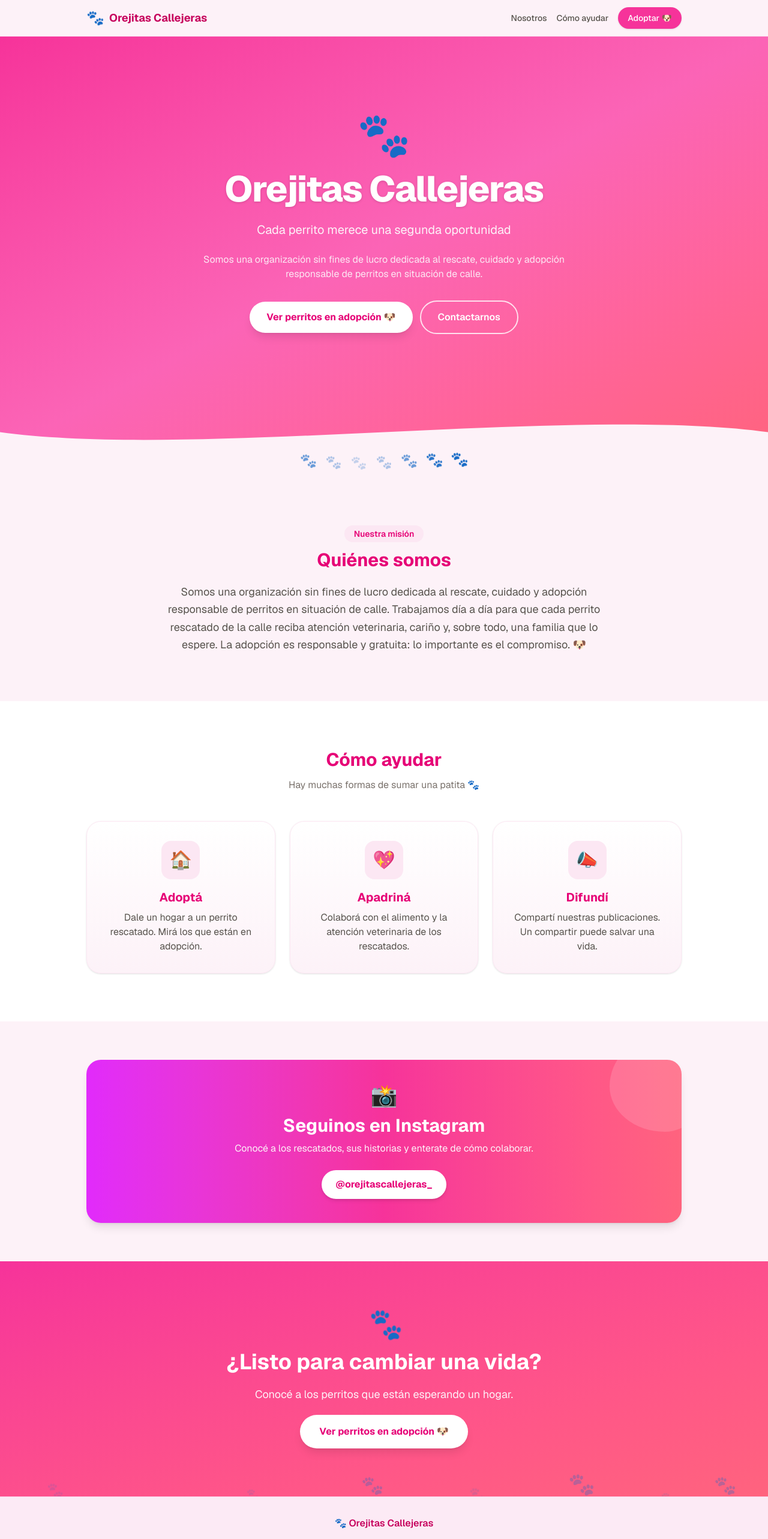
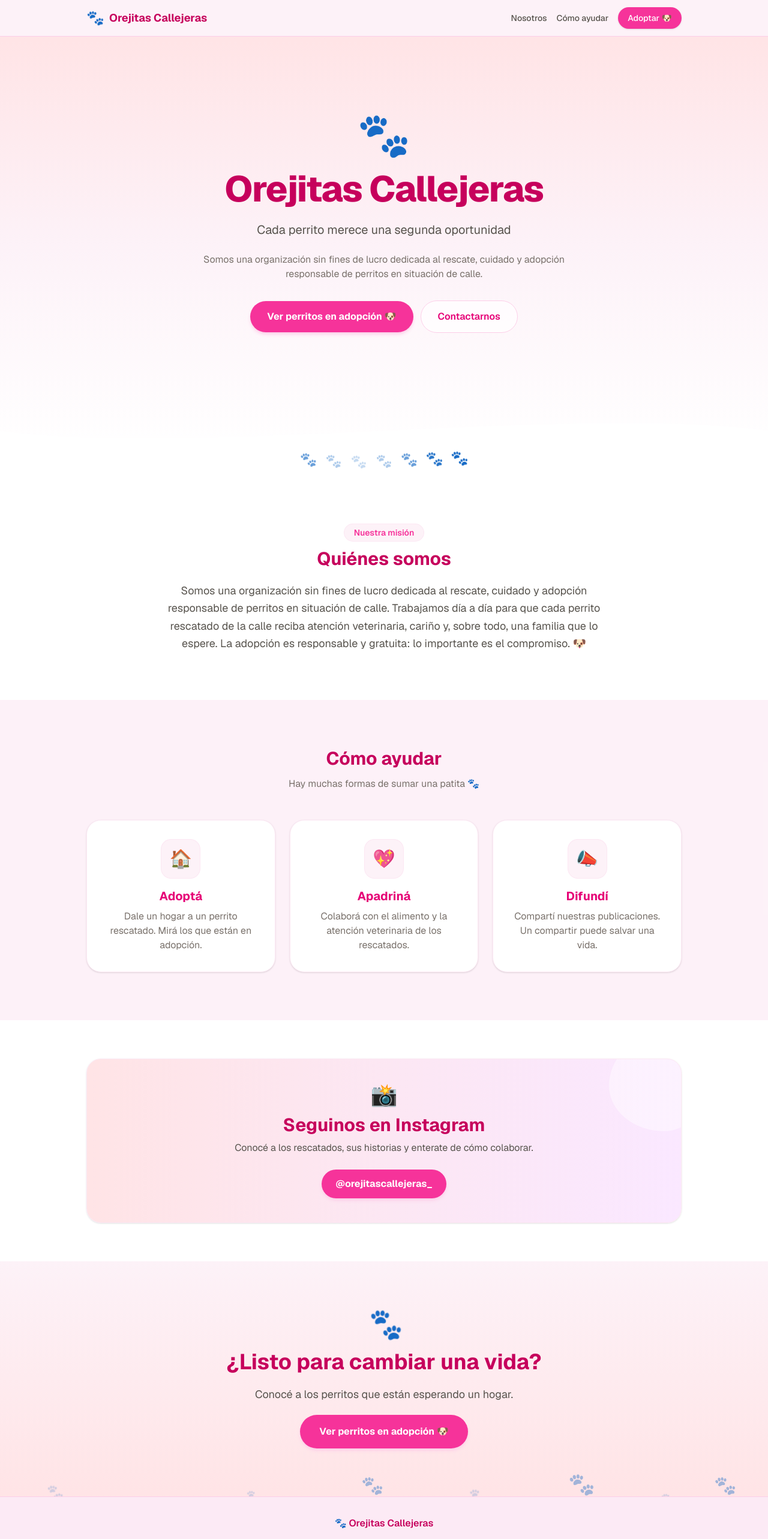
Before and after one commit to julietatumburus/orejitas-callejeras, a Next.js app: page / in a window 1280 px wide. Shown: the top 2566 px of the page at 60% size. Built offline with nearby package versions, Linux system fonts and the light colour scheme.

Commit message:
UI mas suave: hero claro, menos contraste, patitas en rose tenue
Co-Authored-By: Claude Opus 4.8 (1M context) <noreply@anthropic.com>

```diff
--- a/app/page.tsx
+++ b/app/page.tsx
@@ -12,23 +12,21 @@ export default function Home() {
     <>
       <Navbar />
 
-      {/* ---------- HERO ---------- */}
-      <section className="relative overflow-hidden bg-gradient-to-br from-pink-500 via-pink-400 to-rose-400 text-white">
-        <FloatingPaws />
+      {/* ---------- HERO (suave, rosa empolvado) ---------- */}
+      <section className="relative overflow-hidden bg-gradient-to-b from-rose-100 via-pink-50 to-white">
+        <FloatingPaws colorClass="text-rose-300/50" />
         <div className="relative mx-auto flex max-w-5xl flex-col items-center gap-6 px-4 py-24 text-center sm:py-32">
-          <span className="enter inline-block text-7xl animate-bob" style={{ animationDelay: "0s" }}>
-            🐾
-          </span>
+          <span className="enter inline-block text-7xl animate-bob">🐾</span>
           <h1
-            className="enter text-4xl font-extrabold tracking-tight drop-shadow-sm sm:text-6xl"
+            className="enter text-4xl font-extrabold tracking-tight text-pink-700 sm:text-6xl"
             style={{ animationDelay: "0.1s" }}
           >
             {ORG.name}
           </h1>
-          <p className="enter max-w-2xl text-lg text-pink-50 sm:text-xl" style={{ animationDelay: "0.2s" }}>
+          <p className="enter max-w-2xl text-lg text-stone-600 sm:text-xl" style={{ animationDelay: "0.2s" }}>
             {ORG.tagline}
           </p>
-          <p className="enter max-w-2xl text-pink-100" style={{ animationDelay: "0.3s" }}>
+          <p className="enter max-w-2xl text-stone-500" style={{ animationDelay: "0.3s" }}>
             {ORG.description}
           </p>
           <div
@@ -37,7 +35,7 @@ export default function Home() {
           >
             <Link
               href="/adoptar"
-              className="rounded-full bg-white px-7 py-3.5 text-base font-bold text-pink-600 shadow-lg transition hover:scale-105 hover:shadow-xl"
+              className="rounded-full bg-pink-500 px-7 py-3.5 text-base font-bold text-white shadow-md shadow-pink-200 transition hover:scale-105 hover:bg-pink-600"
             >
               Ver perritos en adopción 🐶
             </Link>
@@ -45,23 +43,23 @@ export default function Home() {
               href={whatsappGeneralLink()}
               target="_blank"
               rel="noopener noreferrer"
-              className="rounded-full border-2 border-white/80 px-7 py-3.5 text-base font-semibold text-white backdrop-blur-sm transition hover:bg-white/15"
+              className="rounded-full border border-pink-200 bg-white/70 px-7 py-3.5 text-base font-semibold text-pink-600 backdrop-blur-sm transition hover:bg-white"
             >
               Contactarnos
             </a>
           </div>
         </div>
 
-        {/* Onda decorativa que separa el hero del contenido */}
+        {/* Onda suave que separa el hero del contenido */}
         <div className="relative">
           <svg viewBox="0 0 1440 80" className="block w-full" preserveAspectRatio="none" aria-hidden="true">
-            <path fill="#fdf2f8" d="M0,40 C360,90 1080,-10 1440,40 L1440,80 L0,80 Z" />
+            <path fill="#ffffff" d="M0,40 C360,90 1080,-10 1440,40 L1440,80 L0,80 Z" />
           </svg>
         </div>
       </section>
 
       {/* ---------- Rastro de patitas ---------- */}
-      <div className="flex justify-center gap-3 bg-pink-50 pb-2 text-2xl">
+      <div className="flex justify-center gap-3 bg-white pb-2 text-2xl text-rose-300">
         {Array.from({ length: 7 }).map((_, i) => (
           <span
             key={i}
@@ -74,13 +72,13 @@ export default function Home() {
       </div>
 
       {/* ---------- Quiénes somos ---------- */}
-      <section id="nosotros" className="bg-pink-50">
+      <section id="nosotros" className="bg-white">
         <div className="mx-auto max-w-4xl px-4 py-20 text-center">
           <Reveal>
-            <span className="mb-3 inline-block rounded-full bg-pink-100 px-4 py-1 text-sm font-semibold text-pink-600">
+            <span className="mb-3 inline-block rounded-full bg-pink-50 px-4 py-1 text-sm font-semibold text-pink-500 ring-1 ring-pink-100">
               Nuestra misión
             </span>
-            <h2 className="text-3xl font-bold text-pink-600">Quiénes somos</h2>
+            <h2 className="text-3xl font-bold text-pink-700">Quiénes somos</h2>
           </Reveal>
           <Reveal delay={150}>
             <p className="mx-auto mt-5 max-w-3xl text-lg leading-relaxed text-stone-600">
@@ -93,21 +91,21 @@ export default function Home() {
       </section>
 
       {/* ---------- Cómo ayudar ---------- */}
-      <section id="ayudar" className="bg-white">
+      <section id="ayudar" className="bg-pink-50/60">
         <div className="mx-auto max-w-5xl px-4 py-20">
           <Reveal>
-            <h2 className="text-center text-3xl font-bold text-pink-600">Cómo ayudar</h2>
+            <h2 className="text-center text-3xl font-bold text-pink-700">Cómo ayudar</h2>
             <p className="mt-3 text-center text-stone-500">Hay muchas formas de sumar una patita 🐾</p>
           </Reveal>
           <div className="mt-12 grid gap-6 sm:grid-cols-3">
             {ORG.ayuda.map((item, i) => (
               <Reveal key={item.titulo} delay={i * 120}>
-                <div className="group h-full rounded-3xl border border-pink-100 bg-gradient-to-b from-white to-pink-50 p-8 text-center shadow-sm transition duration-300 hover:-translate-y-2 hover:border-pink-200 hover:shadow-xl">
-                  <div className="mx-auto mb-4 flex h-16 w-16 items-center justify-center rounded-2xl bg-pink-100 text-3xl transition group-hover:scale-110">
+                <div className="group h-full rounded-3xl border border-pink-100 bg-white p-8 text-center shadow-sm transition duration-300 hover:-translate-y-1.5 hover:shadow-lg hover:shadow-pink-100">
+                  <div className="mx-auto mb-4 flex h-16 w-16 items-center justify-center rounded-2xl bg-pink-50 text-3xl ring-1 ring-pink-100 transition group-hover:scale-110">
                     {AYUDA_ICONS[i] ?? "🐾"}
                   </div>
                   <h3 className="text-xl font-bold text-pink-600">{item.titulo}</h3>
-                  <p className="mt-2 text-stone-600">{item.texto}</p>
+                  <p className="mt-2 text-stone-500">{item.texto}</p>
                 </div>
               </Reveal>
             ))}
@@ -115,24 +113,24 @@ export default function Home() {
         </div>
       </section>
 
-      {/* ---------- Instagram ---------- */}
+      {/* ---------- Instagram (suave) ---------- */}
       {ORG.instagram && (
-        <section className="bg-pink-50">
+        <section className="bg-white">
           <div className="mx-auto max-w-5xl px-4 py-16">
             <Reveal>
-              <div className="relative overflow-hidden rounded-3xl bg-gradient-to-r from-fuchsia-500 via-pink-500 to-rose-400 p-10 text-center text-white shadow-lg">
-                <div className="animate-blob absolute -right-10 -top-10 h-40 w-40 bg-white/15" aria-hidden="true" />
+              <div className="relative overflow-hidden rounded-3xl border border-pink-100 bg-gradient-to-r from-rose-100 via-pink-100 to-fuchsia-100 p-10 text-center shadow-sm">
+                <div className="animate-blob absolute -right-10 -top-10 h-40 w-40 bg-white/40" aria-hidden="true" />
                 <div className="relative">
                   <p className="text-4xl">📸</p>
-                  <h2 className="mt-3 text-2xl font-bold sm:text-3xl">Seguinos en Instagram</h2>
-                  <p className="mx-auto mt-2 max-w-xl text-pink-50">
+                  <h2 className="mt-3 text-2xl font-bold text-pink-700 sm:text-3xl">Seguinos en Instagram</h2>
+                  <p className="mx-auto mt-2 max-w-xl text-stone-600">
                     Conocé a los rescatados, sus historias y enterate de cómo colaborar.
                   </p>
                   <a
                     href={ORG.instagram}
                     target="_blank"
                     rel="noopener noreferrer"
-                    className="mt-6 inline-flex items-center gap-2 rounded-full bg-white px-6 py-3 font-bold text-pink-600 shadow-md transition hover:scale-105"
+                    className="mt-6 inline-flex items-center gap-2 rounded-full bg-pink-500 px-6 py-3 font-bold text-white shadow-md shadow-pink-200 transition hover:scale-105 hover:bg-pink-600"
                   >
                     @orejitascallejeras_
                   </a>
@@ -143,18 +141,18 @@ export default function Home() {
         </section>
       )}
 
-      {/* ---------- CTA final ---------- */}
-      <section className="relative overflow-hidden bg-gradient-to-br from-pink-500 to-rose-400 text-white">
-        <FloatingPaws />
+      {/* ---------- CTA final (suave) ---------- */}
+      <section className="relative overflow-hidden bg-gradient-to-b from-pink-50 to-rose-100">
+        <FloatingPaws colorClass="text-rose-300/40" />
         <div className="relative mx-auto flex max-w-5xl flex-col items-center gap-5 px-4 py-20 text-center">
           <span className="text-5xl animate-wiggle">🐾</span>
-          <h2 className="text-3xl font-bold sm:text-4xl">¿Listo para cambiar una vida?</h2>
-          <p className="max-w-xl text-lg text-pink-50">
+          <h2 className="text-3xl font-bold text-pink-700 sm:text-4xl">¿Listo para cambiar una vida?</h2>
+          <p className="max-w-xl text-lg text-stone-600">
             Conocé a los perritos que están esperando un hogar.
           </p>
           <Link
             href="/adoptar"
-            className="rounded-full bg-white px-8 py-4 text-base font-bold text-pink-600 shadow-lg transition hover:scale-105 hover:shadow-xl"
+            className="rounded-full bg-pink-500 px-8 py-4 text-base font-bold text-white shadow-md shadow-pink-200 transition hover:scale-105 hover:bg-pink-600"
           >
             Ver perritos en adopción 🐶
           </Link>
--- a/components/FloatingPaws.tsx
+++ b/components/FloatingPaws.tsx
@@ -1,22 +1,26 @@
 /** Patitas 🐾 que flotan hacia arriba de fondo (decorativo, animación CSS). */
 const PAWS = [
-  { left: "6%", size: "text-2xl", dur: "16s", delay: "0s" },
-  { left: "18%", size: "text-4xl", dur: "22s", delay: "5s" },
-  { left: "32%", size: "text-xl", dur: "14s", delay: "2s" },
-  { left: "47%", size: "text-3xl", dur: "20s", delay: "8s" },
-  { left: "61%", size: "text-2xl", dur: "18s", delay: "1s" },
-  { left: "74%", size: "text-4xl", dur: "24s", delay: "6s" },
-  { left: "86%", size: "text-xl", dur: "15s", delay: "3s" },
-  { left: "93%", size: "text-3xl", dur: "21s", delay: "9s" },
+  { left: "6%", size: "text-2xl", dur: "18s", delay: "0s" },
+  { left: "18%", size: "text-4xl", dur: "24s", delay: "5s" },
+  { left: "32%", size: "text-xl", dur: "16s", delay: "2s" },
+  { left: "47%", size: "text-3xl", dur: "22s", delay: "8s" },
+  { left: "61%", size: "text-2xl", dur: "20s", delay: "1s" },
+  { left: "74%", size: "text-4xl", dur: "26s", delay: "6s" },
+  { left: "86%", size: "text-xl", dur: "17s", delay: "3s" },
+  { left: "93%", size: "text-3xl", dur: "23s", delay: "9s" },
 ];
 
-export default function FloatingPaws() {
+export default function FloatingPaws({
+  colorClass = "text-rose-300/50",
+}: {
+  colorClass?: string;
+}) {
   return (
     <div className="pointer-events-none absolute inset-0 overflow-hidden" aria-hidden="true">
       {PAWS.map((p, i) => (
         <span
           key={i}
-          className={`animate-drift absolute bottom-0 select-none text-white/30 ${p.size}`}
+          className={`animate-drift absolute bottom-0 select-none ${colorClass} ${p.size}`}
           style={{ left: p.left, animationDuration: p.dur, animationDelay: p.delay }}
         >
           🐾
```
